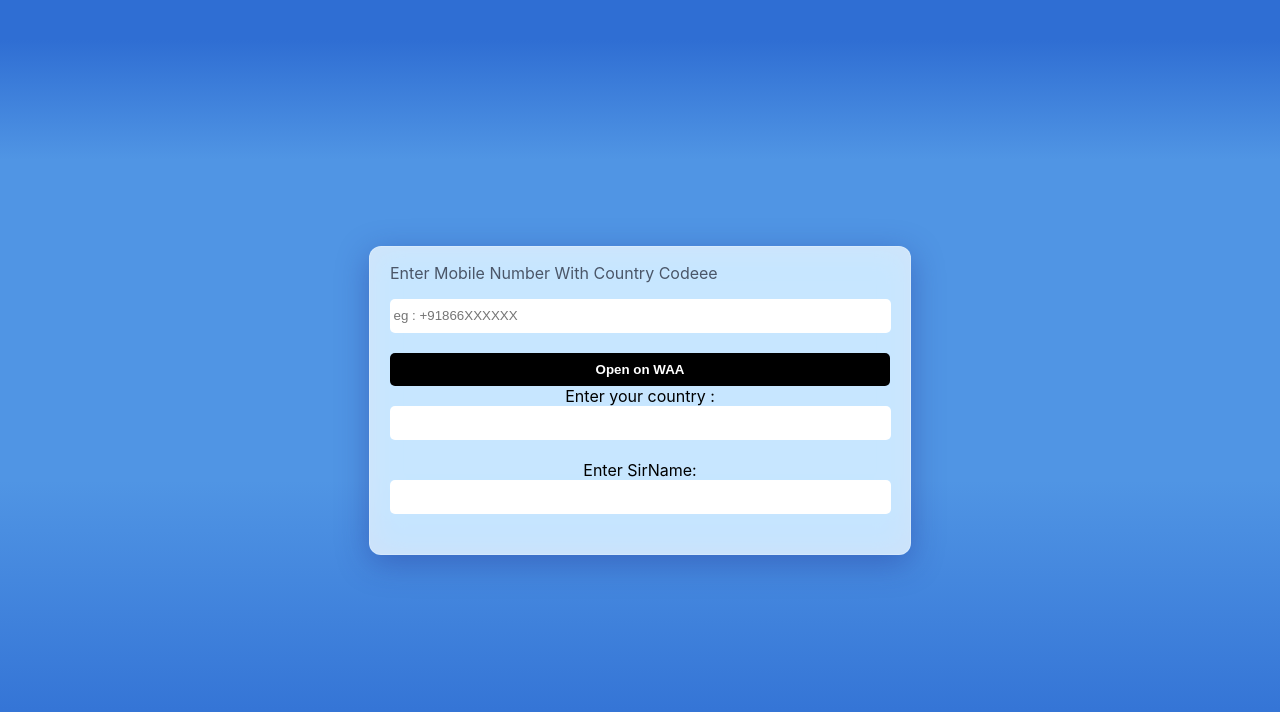
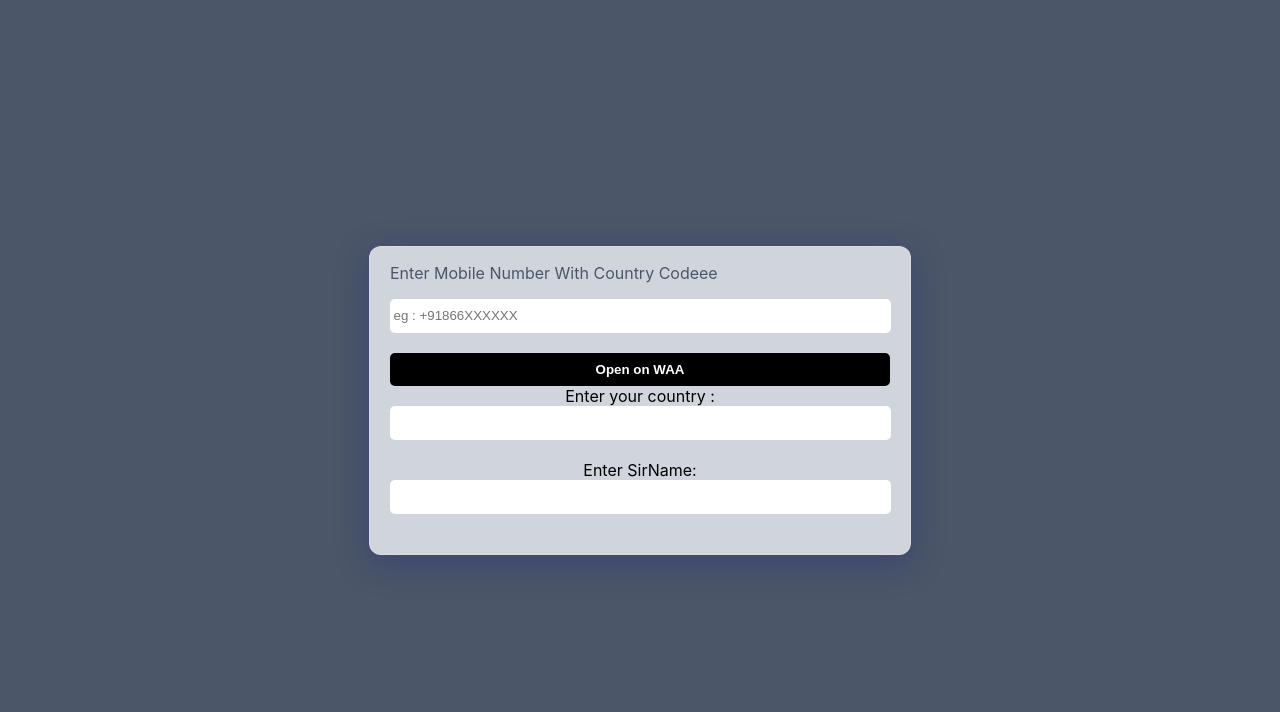
Before and after one commit to Sohail-khan786/no-save-whatsapp, a React (Create React App) app: page / in a window 1280 px wide. Shown: the top 712 px of the page. Built offline with nearby package versions, Linux system fonts and the light colour scheme.

Commit message:
background color changed

```diff
--- a/src/App.css
+++ b/src/App.css
@@ -2,10 +2,11 @@
   height: 100%
 }
 .pageContainer {
-  background-image: linear-gradient(180deg,#2f6ed3 5%,#5095e4 20%,#5095e4 60%,#2f6ed3 95%);
+  /* background-image: linear-gradient(180deg,#2f6ed3 5%,#5095e4 20%,#5095e4 60%,#2f6ed3 95%); */
   display: flex;
   justify-content: center;
   align-items: center;
+  background-color: #4b5668;
 }
 
 /* Glassmorphism card effect */
```
